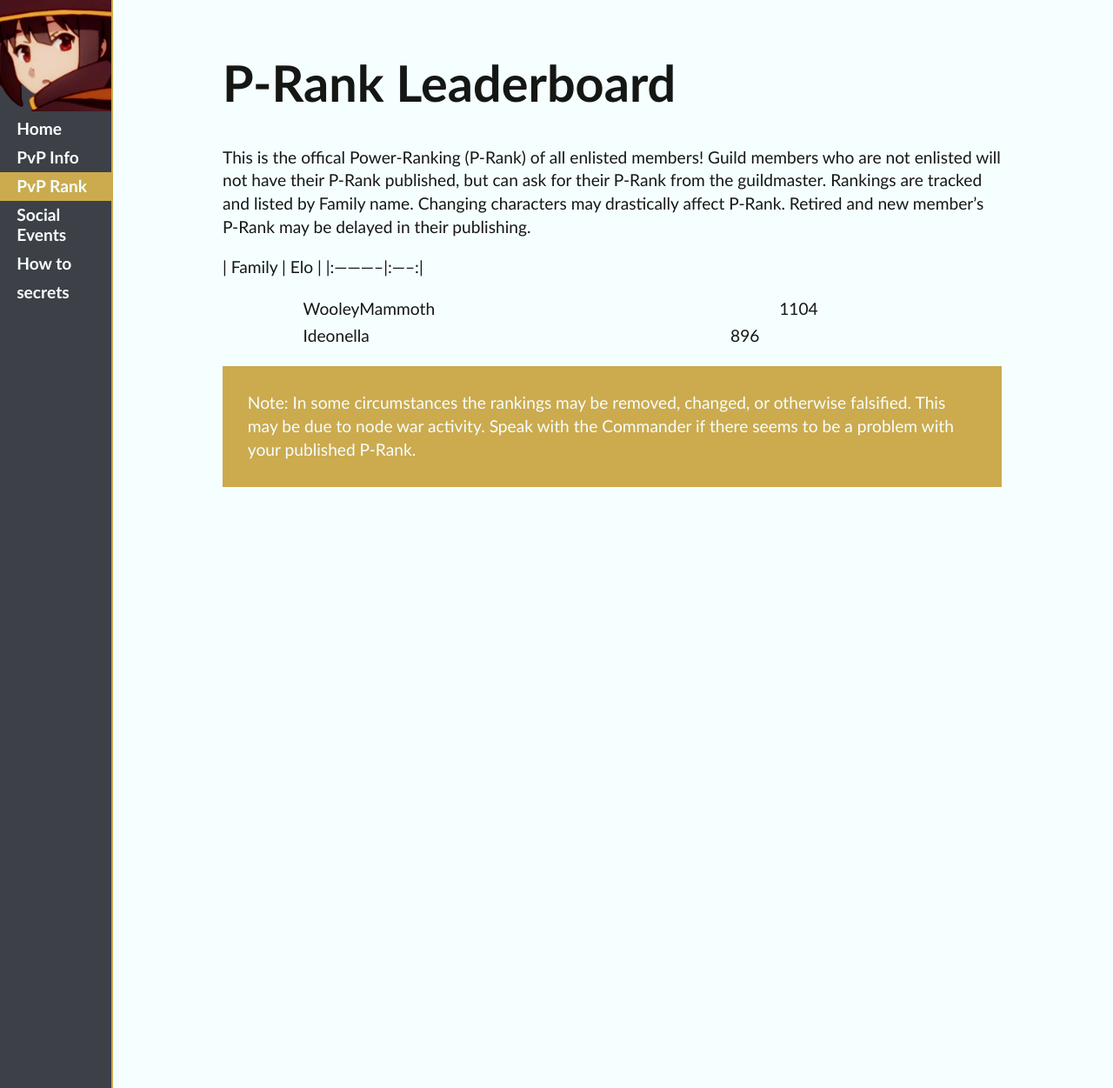
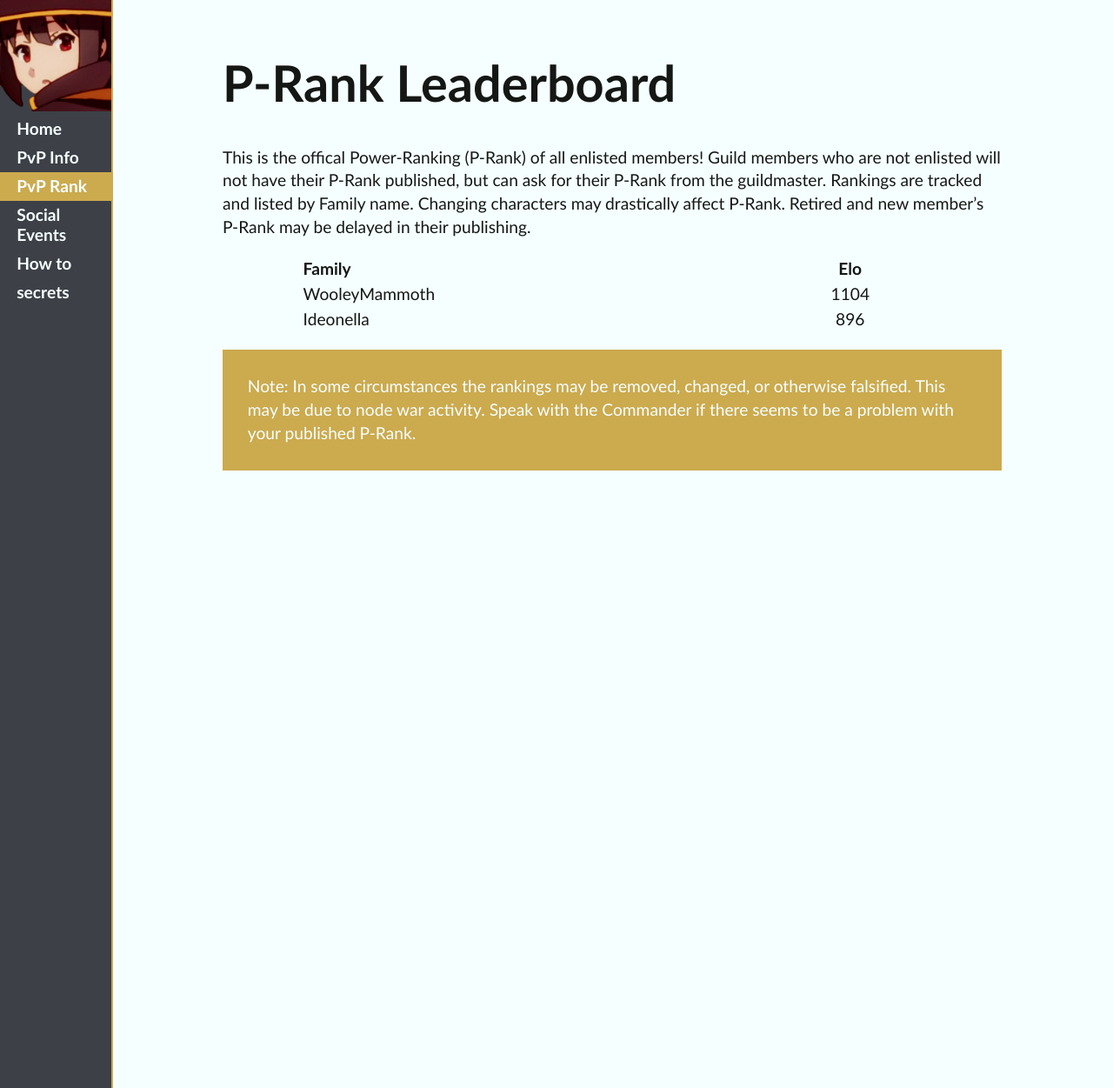
Before and after one commit to ideonella/ideonella.github.io, a Jekyll site: the page built from leaderboard.md, in a window 1280 px wide and 1251 px high. Shown: the whole window at 87% size. Built offline with Jekyll 4.4.1, drawn with Linux system fonts in a browser that asks for light colours.

```diff
--- a/leaderboard.md
+++ b/leaderboard.md
@@ -8,7 +8,6 @@ This is the offical Power-Ranking (P-Rank) of all enlisted members! Guild member
 |   Family   |  Elo  |
 |:-----------|:-----:|
 {% for item in site.data.rankings -%}
-{% comment %}{% capture familyName %} <p id="{{item.family}}">{{item.family}}</p>{% endcapture %}{% endcomment %}
 |{{item.family}}|{{ item.elo }}|
 {% endfor %}
 
```
